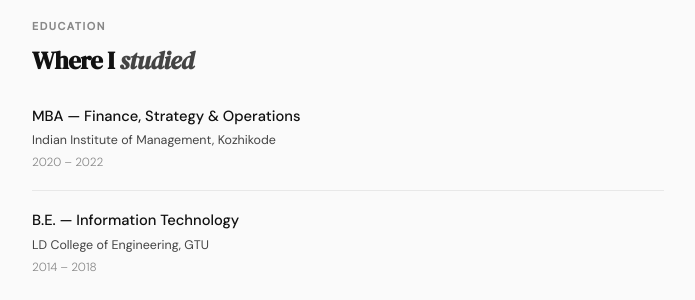
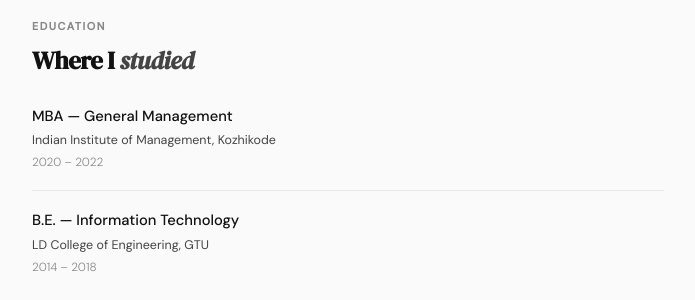
Before and after one commit to agrawalvidhi/vidhiagrawal-site, a Jekyll site: the page built from index.html, in a window 1280 px wide and 900 px high, scrolled down 1137 px. Shown: the part 154-454 px from the top of the window, without its empty margins (292-987 px from the left). Built offline with Jekyll 4.4.1, drawn with Linux system fonts in a browser that asks for light colours.

Commit message:
Update index.html

```diff
--- a/index.html
+++ b/index.html
@@ -94,7 +94,7 @@
     <h2 class="section-title">Where I <em>studied</em></h2>
     <div class="edu-item">
       <div>
-        <div class="edu-name">MBA — Finance, Strategy &amp; Operations</div>
+        <div class="edu-name">MBA — General Management</div>
         <div class="edu-inst">Indian Institute of Management, Kozhikode</div>
         <div class="edu-detail">2020 – 2022</div>
       </div>
```
